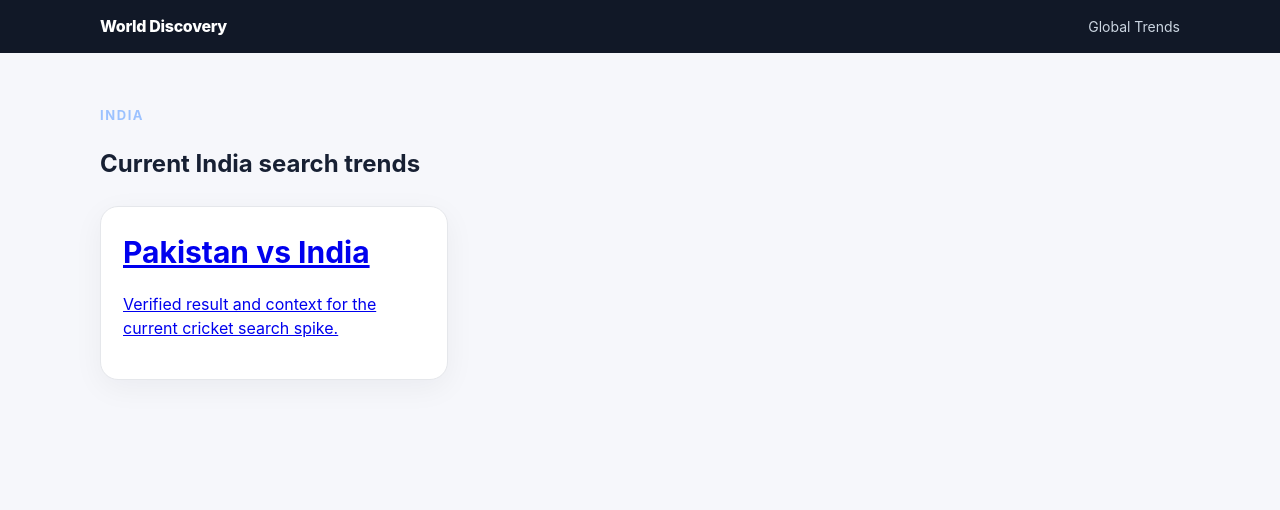
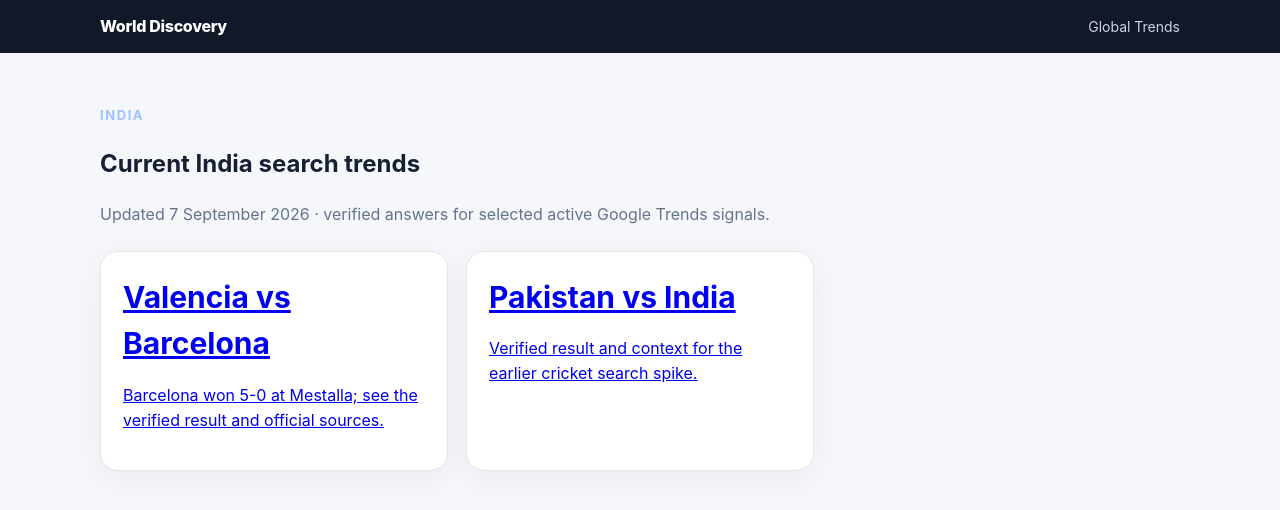
Before and after one commit to gunflo1011-debug/world-discovery-engine, a website: page site/trends/in/index.html in a window 1280 px wide. Drawn offline with Linux system fonts and the light colour scheme.

Commit message:
Refresh India trends hub for 7 September

```diff
--- a/site/trends/in/index.html
+++ b/site/trends/in/index.html
@@ -1 +1 @@
-<!doctype html><html lang="en"><head><meta charset="utf-8"><meta name="viewport" content="width=device-width,initial-scale=1"><title>India Google Trends · World Discovery</title><meta name="description" content="Current fast-rising India search topics with direct sourced answers."><meta name="robots" content="index,follow"><link rel="canonical" href="https://worlddiscoverydata.com/trends/in/"><link rel="stylesheet" href="../../styles.css"></head><body><header class="topbar"><div class="wrap"><a class="brand" href="../../">World Discovery</a><nav class="nav"><a href="../">Global Trends</a></nav></div></header><main><section class="section"><div class="wrap"><div class="eyebrow">India</div><h1>Current India search trends</h1><div class="grid"><a class="card" href="pakistan-vs-india/"><h2>Pakistan vs India</h2><p>Verified result and context for the current cricket search spike.</p></a></div></div></section></main></body></html>
+<!doctype html><html lang="en"><head><meta charset="utf-8"><meta name="viewport" content="width=device-width,initial-scale=1"><title>India Google Trends · World Discovery</title><meta name="description" content="Current fast-rising India search topics with direct sourced answers."><meta name="robots" content="index,follow"><link rel="canonical" href="https://worlddiscoverydata.com/trends/in/"><link rel="stylesheet" href="../../styles.css"></head><body><header class="topbar"><div class="wrap"><a class="brand" href="../../">World Discovery</a><nav class="nav"><a href="../">Global Trends</a></nav></div></header><main><section class="section"><div class="wrap"><div class="eyebrow">India</div><h1>Current India search trends</h1><p class="muted">Updated 7 September 2026 · verified answers for selected active Google Trends signals.</p><div class="grid"><a class="card" href="valencia-vs-barcelona/"><h2>Valencia vs Barcelona</h2><p>Barcelona won 5-0 at Mestalla; see the verified result and official sources.</p></a><a class="card" href="pakistan-vs-india/"><h2>Pakistan vs India</h2><p>Verified result and context for the earlier cricket search spike.</p></a></div></div></section></main></body></html>
```
